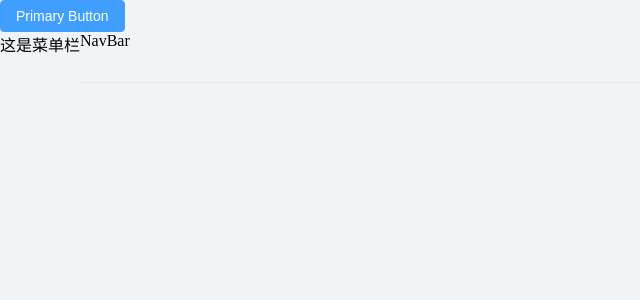
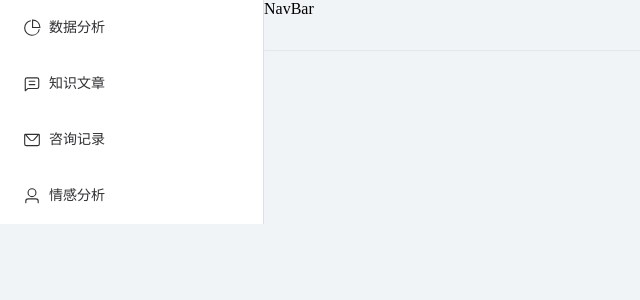
Before and after one commit to kyrie114/AI_Mental_Health_Assistant, a Vue app in the folder ai-vue/: page /back in a window 1280 px wide. Shown: the top 300 px of the page, without its empty margins (0-640 px from the left). Built offline with nearby package versions, Linux system fonts and the light colour scheme.

Commit message:
菜单栏多样化

```diff
--- a/ai-vue/package.json
+++ b/ai-vue/package.json
@@ -9,6 +9,7 @@
     "preview": "vite preview"
   },
   "dependencies": {
+    "@element-plus/icons-vue": "^2.3.2",
     "element-plus": "^2.13.3",
     "vue": "^3.5.25",
     "vue-router": "^4.6.4"
--- a/ai-vue/src/App.vue
+++ b/ai-vue/src/App.vue
@@ -1,12 +1,4 @@
-<script setup>
-
-</script>
-
 <template>
-    <el-button type="primary">Primary Button</el-button>
+    <!-- <el-button type="primary">Primary Button</el-button> -->
     <router-view></router-view>
 </template>
-
-<style scoped>
-
-</style>
--- a/ai-vue/src/components/HelloWorld.vue
+++ b/ai-vue/src/components/HelloWorld.vue
@@ -3,9 +3,7 @@
 </script>
 
 <template>
-  <el-button type="primary">主要按钮</el-button>
   <!-- 路由导出 -->
-  <router-view></router-view>
 </template>
 
 <style scoped>
--- a/ai-vue/src/components/SideBar.vue
+++ b/ai-vue/src/components/SideBar.vue
@@ -1,5 +1,31 @@
 <template>
-    <div>
-        这是菜单栏
-    </div>
+    <el-aside width="264px">
+         <el-menu
+        default-active="2"
+        class="el-menu-vertical-demo"
+        @open="handleOpen"
+        @close="handleClose"
+      >
+        <el-menu-item  v-for="item in router.options.routes[0].children" :key="item.path" :index="item.path" >
+          <el-icon><component :is="item.meta.icon" /></el-icon>
+          <span>{{item.meta.title}}</span>
+        </el-menu-item>
+
+      </el-menu>
+    </el-aside>
 </template>
+
+<script setup>
+import { useRouter } from 'vue-router';
+
+const router = useRouter();
+console.log(router);
+
+const handleOpen = () => {
+
+}
+
+const handleClose = () => {
+
+}
+</script>
--- a/ai-vue/src/main.js
+++ b/ai-vue/src/main.js
@@ -3,6 +3,14 @@ import './style.css'
 import App from './App.vue'
 import ElementPlus from 'element-plus'
 import 'element-plus/dist/index.css'
+import * as ElementPlusIconsVue from '@element-plus/icons-vue'
 import router from './router'
 
-createApp(App).use(ElementPlus).use(router).mount('#app')
+const app = createApp(App)
+
+// 注册所有图标
+for (const [key, component] of Object.entries(ElementPlusIconsVue)) {
+  app.component(key, component)
+}
+
+app.use(ElementPlus).use(router).mount('#app')
--- a/ai-vue/src/router/index.js
+++ b/ai-vue/src/router/index.js
@@ -2,14 +2,45 @@ import { createRouter, createWebHistory } from 'vue-router'
 import BackLayout from '@/components/BackLayout.vue'//@需要定义路由组件的路径在vite.config.js中配置alias别名
 
 // 路由配置（嵌套路由）
-const BackEedRouter = [
+const backEedRouter = [
   {
     path: '/back',
     component: BackLayout,
     children: [
       {
         path: 'dashboard',
-        component: () => import('@/views/dashboard.vue')
+        component: () => import('@/views/dashboard.vue'),
+        meta: {
+          title: '数据分析',
+          icon: 'PieChart'
+        }
+      }
+      ,
+      {
+        path: 'knowledge',
+        component: () => import('@/views/knowledge.vue'),
+        meta: {
+          title: '知识文章',
+          icon: 'ChatLineSquare'
+        }
+      }
+      ,
+      {
+        path: 'consultation',
+        component: () => import('@/views/consultation.vue'),
+        meta: {
+          title: '咨询记录',
+          icon: 'Message'
+        }
+      }
+      ,
+      {
+        path: 'emotional',
+        component: () => import('@/views/emotional.vue'),
+        meta: {
+          title: '情感分析',
+          icon: 'User'
+        }
       }
     ]
   }
@@ -17,7 +48,7 @@ const BackEedRouter = [
 
 const router = createRouter({
   history: createWebHistory(),//历史模式
-  routes: BackEedRouter
+  routes: backEedRouter
 })
 
 //导出路由实例
--- /dev/null
+++ b/ai-vue/src/views/emotional.vue
@@ -0,0 +1,5 @@
+<template>
+  <div>
+    <h1>咨询记录</h1>
+  </div>
+</template>
```
Also changed, not shown: ai-vue/src/views/consultation.vue (added), ai-vue/src/views/knowledge.vue (added), 6 other files (tests, documents, lock files or other folders).
